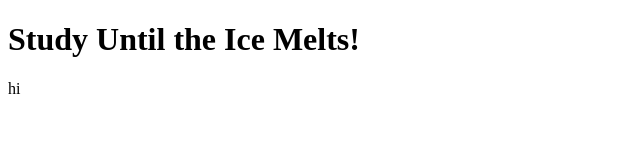
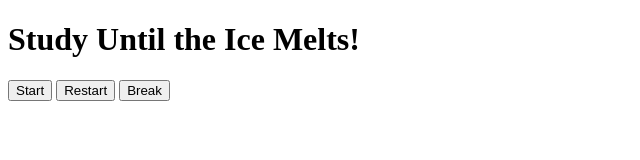
Before and after one commit to Iamkaylaeunji14/Melt-timer, a plain HTML site: page study.html in a window 1280 px wide. Shown: the whole page, without its empty margins (0-640 px from the left). Drawn offline with Linux system fonts and the light colour scheme.

Commit message:
added break files and buttons

```diff
--- a/index.html
+++ b/study.html
@@ -7,6 +7,8 @@
 </head>
 <body>
     <h1>Study Until the Ice Melts!</h1>
-    <p>hi</p>
+    <button>Start</button>
+    <button>Restart</button>
+    <button>Break</button>
 </body>
 </html>
```
Also changed, not shown: break.html (added), break.mjs (added), melttimer.mjs (deleted), study.mjs (added).
